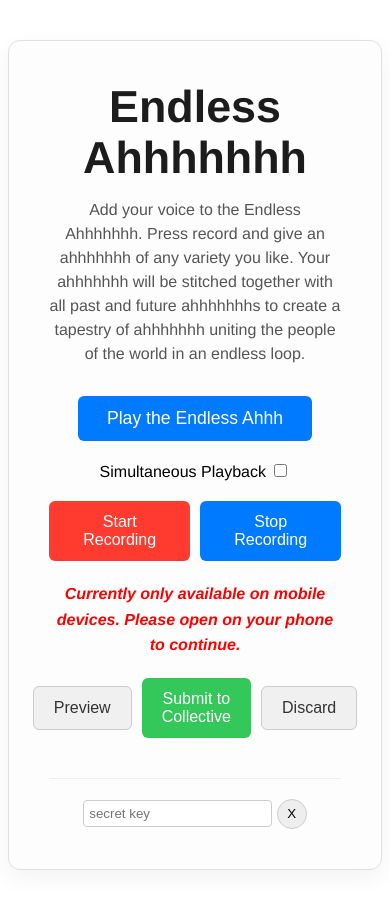
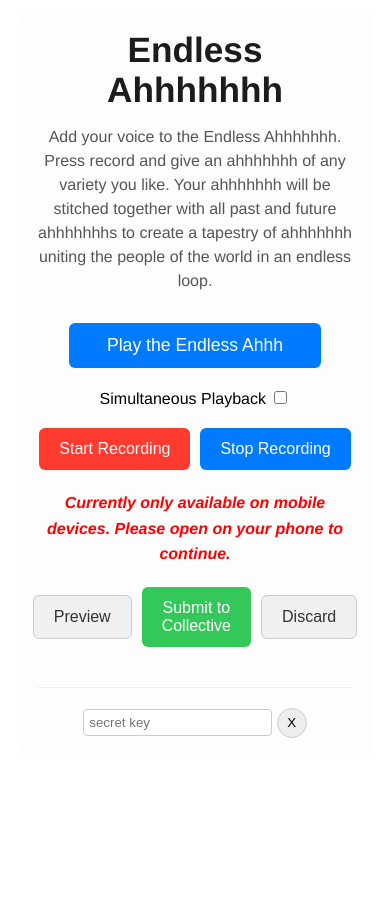
Before and after one commit to fpodbpod/ahhhhhhh, a website: page public/index.html in a window 390 px wide. After the commit the page ends 844 px from the top, so only its background shows below. Drawn offline with Linux system fonts and the light colour scheme.

Commit message:
Update index.html

```diff
--- a/public/index.html
+++ b/public/index.html
@@ -45,6 +45,13 @@
     }
 
     /* Primary Action Buttons */
+    #enableMicButton {
+        background-color: #34c759; /* Green */
+        color: white;
+    }
+    #enableMicButton:hover {
+        background-color: #28a745;
+    }
     #recordButton {
         background-color: #ff3b30; /* Red for Record */
         color: white;
@@ -91,6 +98,23 @@
     }
     .footer-controls input { padding: 5px; border: 1px solid #ccc; border-radius: 4px; }
     .footer-controls button { background: #eee; border: 1px solid #ccc; border-radius: 50%; width: 30px; height: 30px; }
+
+    /* --- Responsive Styles for Mobile --- */
+    @media (max-width: 700px) {
+        #sound-art-app {
+            /* Remove large margins and padding for small screens */
+            margin: 10px;
+            padding: 20px;
+            width: auto; /* Allow it to fill the available space */
+            /* Remove decorative border/shadow on mobile for a cleaner look */
+            box-shadow: none;
+            border: none;
+        }
+
+        #sound-art-app h3 {
+            font-size: 2.2em; /* Reduce title size slightly */
+        }
+    }
 
 </style>
 
```
